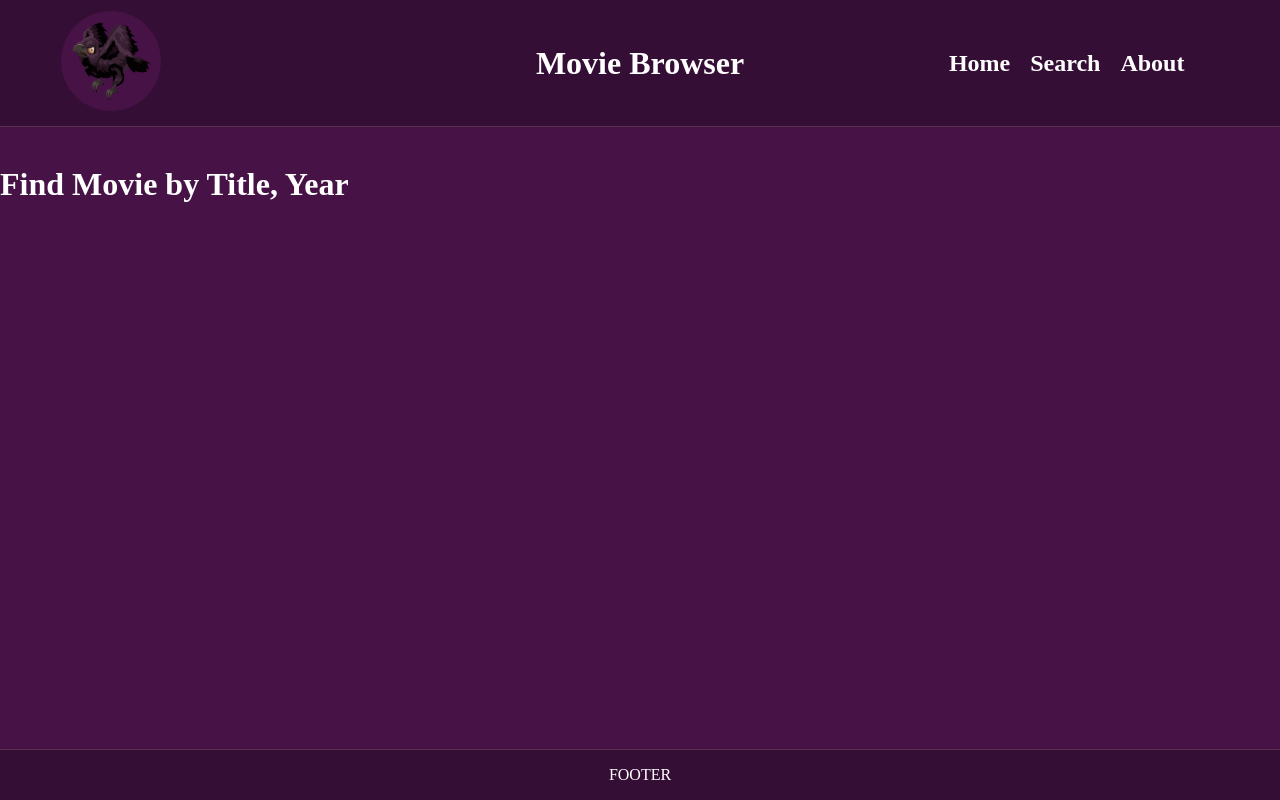
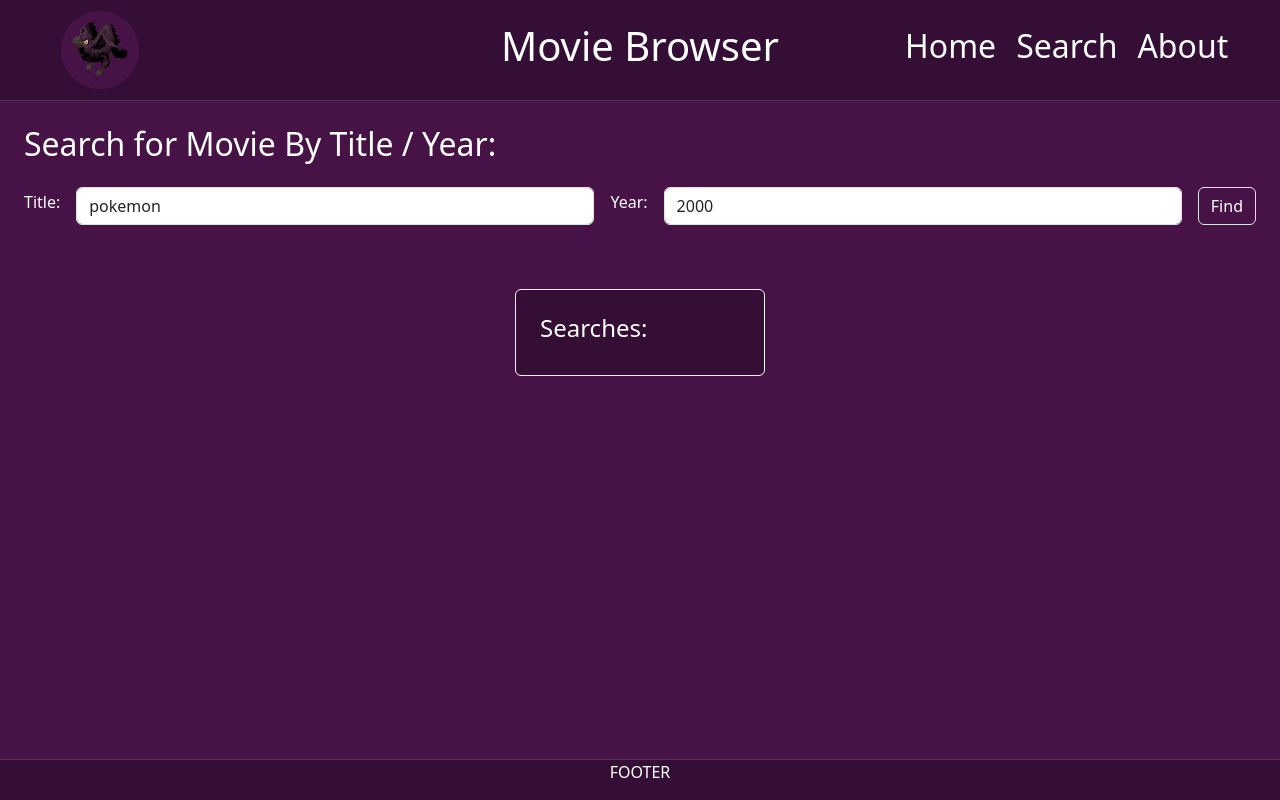
Before and after one commit to JenpeyChao/MovieBrowser, an Angular app: page /search in a window 1280 px wide. Built offline with nearby package versions, Linux system fonts and the light colour scheme; no server answers.

Commit message:
Search Page

```diff
--- a/angular.json
+++ b/angular.json
@@ -37,7 +37,7 @@
               }
             ],
             "styles": [
-              "src/styles.css"
+              "/Users/obaidahmed/MovieBrowser/node_modules/bootstrap/dist/css/bootstrap.min.css"
             ],
             "scripts": [],
             "server": "src/main.server.ts",
@@ -100,15 +100,12 @@
               }
             ],
             "styles": [
-              "/Users/obaidahmed/MovieBrowser/node_modules/bootstrap/dist/css/bootstrap.min.css"
+              "src/styles.css"
             ],
             "scripts": []
           }
         }
       }
     }
-  },
-  "cli": {
-    "analytics": "a3576e10-0b2b-48ff-bd6b-9cd3e50d01df"
   }
 }
--- a/src/app/search/search.component.css
+++ b/src/app/search/search.component.css
@@ -0,0 +1,19 @@
+.savedcard {
+    background-color: rgb(53, 14, 53);
+    color: White;
+    width: 250px;
+}
+
+.card {
+    width: 600px;
+    background-color: rgb(53, 14, 53);
+    color: white;
+}
+
+.card:hover {
+    transform: scale(1.01)
+}
+
+.savedcard:hover {
+    transform: scale(1.01)
+}
--- a/src/app/search/search.component.html
+++ b/src/app/search/search.component.html
@@ -1,6 +1,38 @@
-<div class="main p-2">
-    <div class="d-flex gap-2 align-items-center">
-        <img src="" alt="" width="40">
-        <h1>Find Movie by Title, Year</h1>
+<div class="p-4">
+    <h2>Search for Movie By Title / Year: </h2>
+    <div class="mt-4">
+        <form  class="d-flex gap-3 align-items-center " (ngSubmit) = "searchMovie()">
+            <label class="form-label">Title:</label>
+            <input class="form-control" type="text" [(ngModel)]="name" name="name" id="name" required>
+            <label class="form-label">Year:</label>
+            <input class="form-control " type="number" [(ngModel)]="year" name="year" id="year">
+            <button class="btn border border-light-2 text-white ">Find</button>
+        </form>
     </div>
 </div>
+
+
+<div class="p-4 w-100 h-50">
+    <div class=" shadow-md d-flex justify-content-around gap-3 mt-3" id="card-main">
+        <div class="p-4 border border-2 shadow-sm rounded d-flex flex-column text-center card"  *ngIf = "movieData" id="card">
+            <h4 class="mt-3">{{movieData.Title}}</h4>
+            Released: {{movieData.Year}} |
+            Genre: {{movieData.Genre}} |
+            Runtime: {{movieData.Runtime}}
+            <div>
+                <img src={{movieData.Poster}} alt=""  class="mt-2" id="image-cont">
+            </div>
+        </div>
+
+        <div class="border border-light p-4 shadow-sm rounded savedcard">
+            <h4>Searches:</h4>
+            <div class="ms-3 me-3" *ngFor = "let name of savedSearch">
+                <div >
+                    <ul>
+                        <li>{{name}}</li>
+                    </ul>
+                </div>
+            </div>
+        </div>
+    </div>
+</div>
--- a/src/app/search/search.component.ts
+++ b/src/app/search/search.component.ts
@@ -10,6 +10,7 @@ export class SearchComponent {
   movieData:any;
   year: number | undefined ;
   name:string ='';
+  savedSearch: string[] = [];
   constructor(private MovieBrowserService:MovieBrowserService){
     this.name='pokemon';
     this.year=2000;
@@ -23,6 +24,7 @@ export class SearchComponent {
        response =>{
         console.log(response);
          this.movieData = response
+         this.savedSearch.push(this.name);
        }
      );
    }
```
